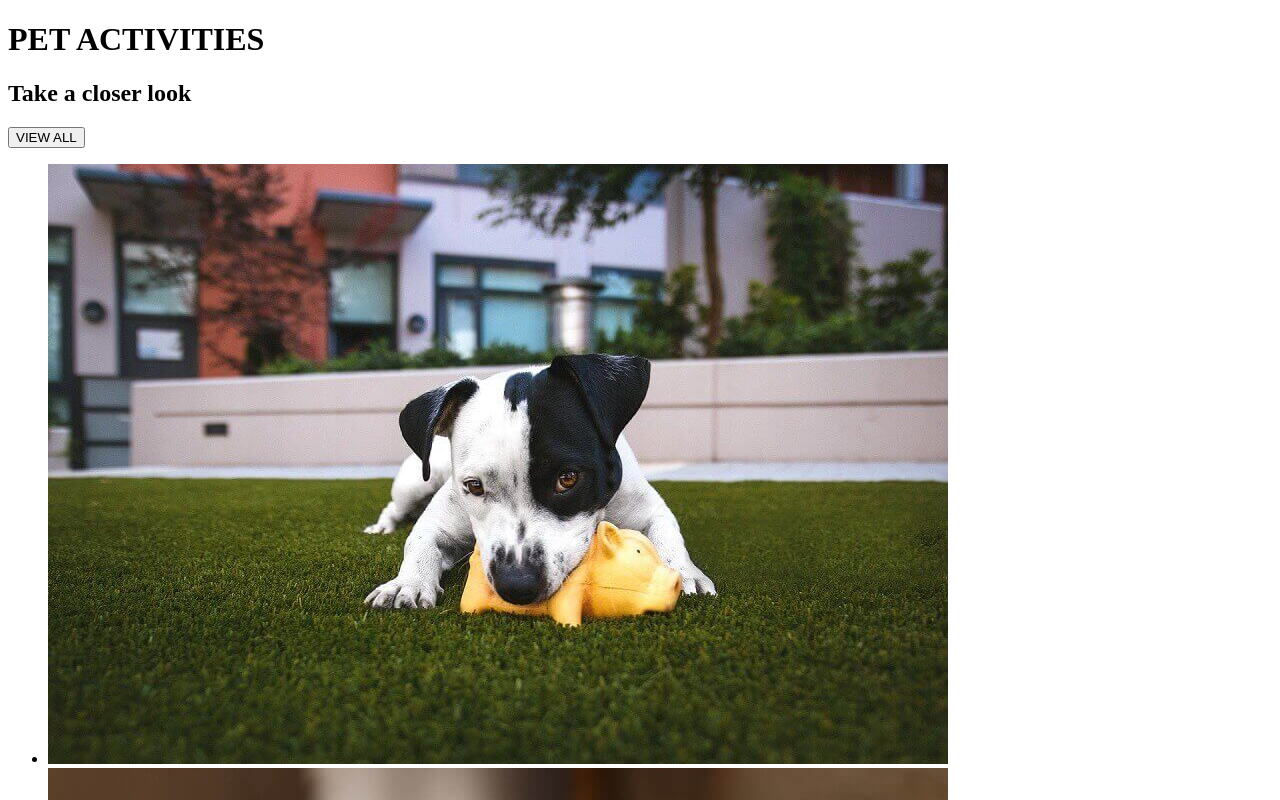
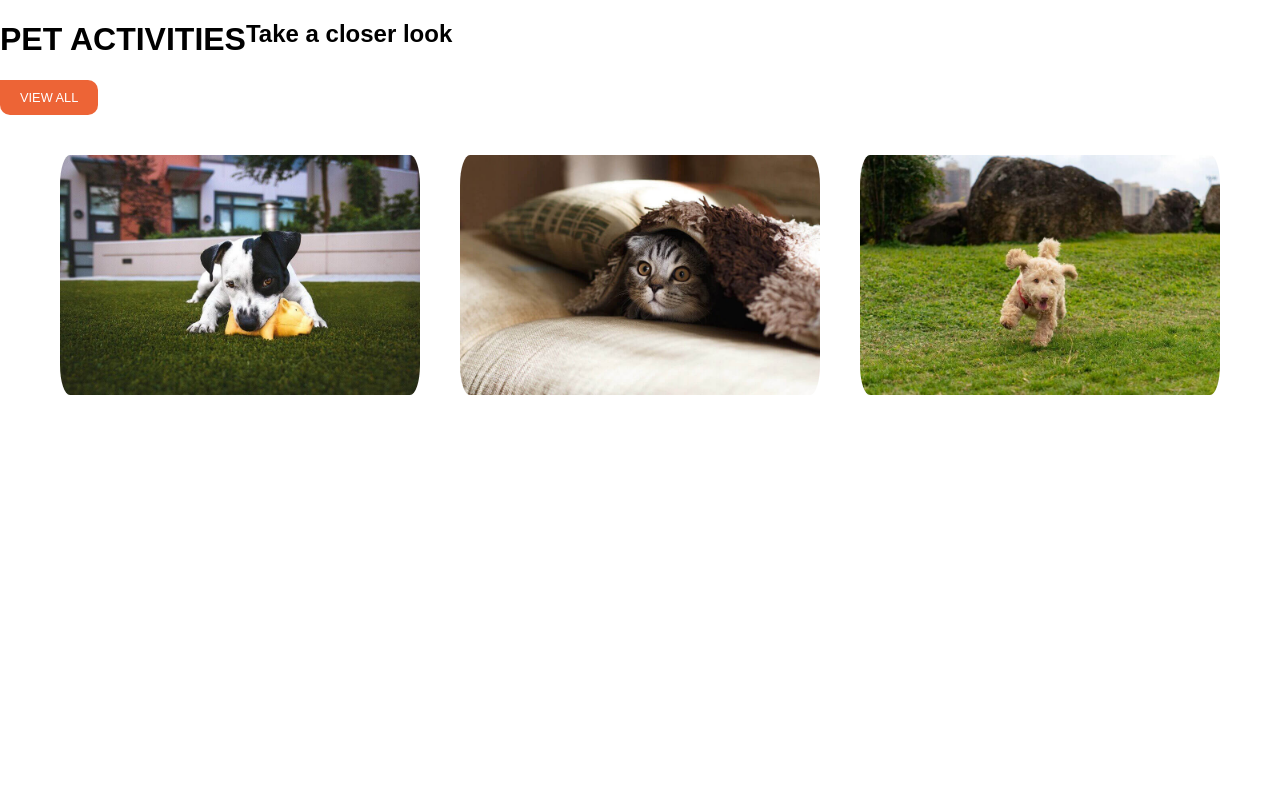
Before and after one commit to juan-gsan/W1CH04-Juan-Garcia, a website: page index.html in a window 1280 px wide. Shown: the top 800 px of the page. Drawn offline with Linux system fonts and the light colour scheme.

Commit message:
Add main styles

```diff
--- a/styles.scss
+++ b/styles.scss
@@ -0,0 +1,71 @@
+* {
+  box-sizing: border-box;
+  // border: 2px dashed blue;
+}
+
+html,
+body {
+  font-family: "Nunito", sans-serif;
+  height: 100%;
+  margin: 0;
+  font-size: 1rem;
+}
+
+.title,
+.button-container {
+  text-align: center;
+}
+
+.title__text--colored {
+  color: rgb(237, 100, 54);
+  font-size: 1.2rem;
+  padding-top: 15px;
+}
+
+.title__text--bold {
+  font-size: 2.5rem;
+  font-weight: bold;
+}
+
+.button-container {
+  margin-bottom: 40px;
+}
+
+.button-container__button {
+  padding: 10px 20px;
+  background-color: rgb(237, 100, 54);
+  color: white;
+  font-size: 0.8rem;
+  border-radius: 0 10px 10px 10px;
+  border: 0;
+}
+
+.main-container__images {
+  display: flex;
+  flex-wrap: wrap;
+  justify-content: center;
+  padding-left: 0;
+}
+
+.main-container__images li {
+  list-style: none;
+  margin-bottom: 20px;
+}
+
+.main-container__images img {
+  padding: 0 20px;
+  border-radius: 30px;
+  max-width: 400px;
+  max-height: 400px;
+  object-fit: cover;
+}
+
+@media (min-width: 500px) {
+  .title,
+  .button-container {
+    display: flex;
+  }
+
+  .button-container {
+  }
+}
```
Also changed, not shown: styles.css, 1 other file.
